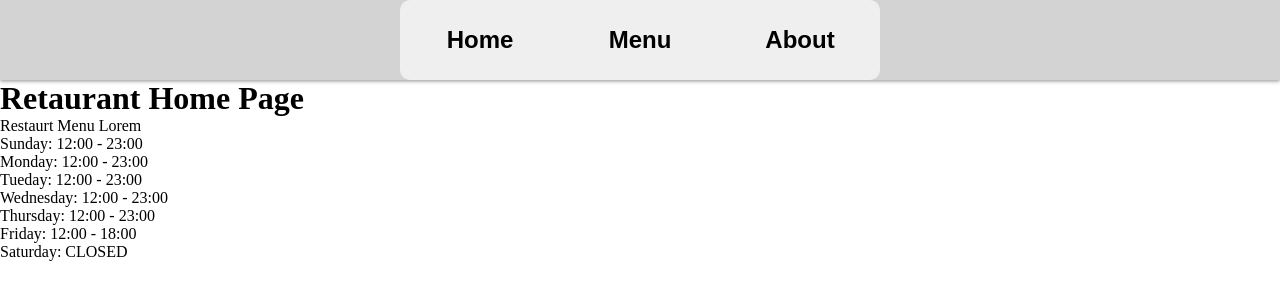
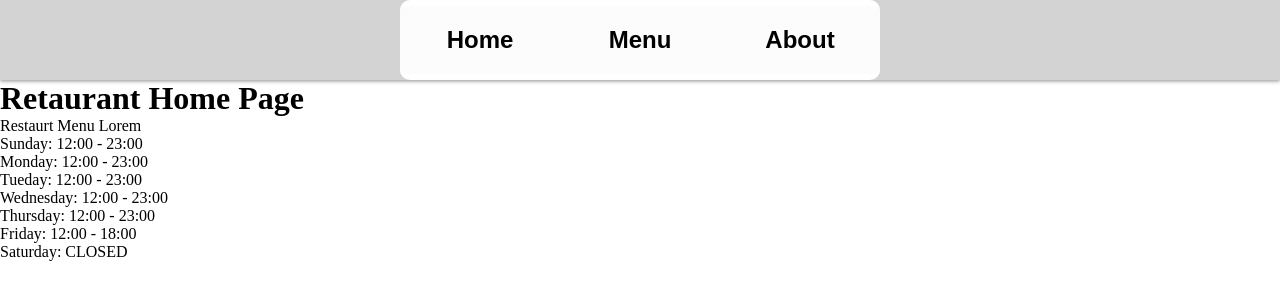
Before and after one commit to AriFarj/restaurant-page, a website built with webpack: page src/template.html in a window 1280 px wide. Built offline with nearby package versions, Linux system fonts and the light colour scheme.

Commit message:
finished header styling

```diff
--- a/src/style.css
+++ b/src/style.css
@@ -26,6 +26,9 @@ nav button {
     border: none;
     padding-block: 0px;
     padding-inline: 0px;
+    border-bottom: 6px solid white;
+    border-top: 6px solid white;
+    background-color: #FCFCFC;
 }
 
 nav button:hover {
```
